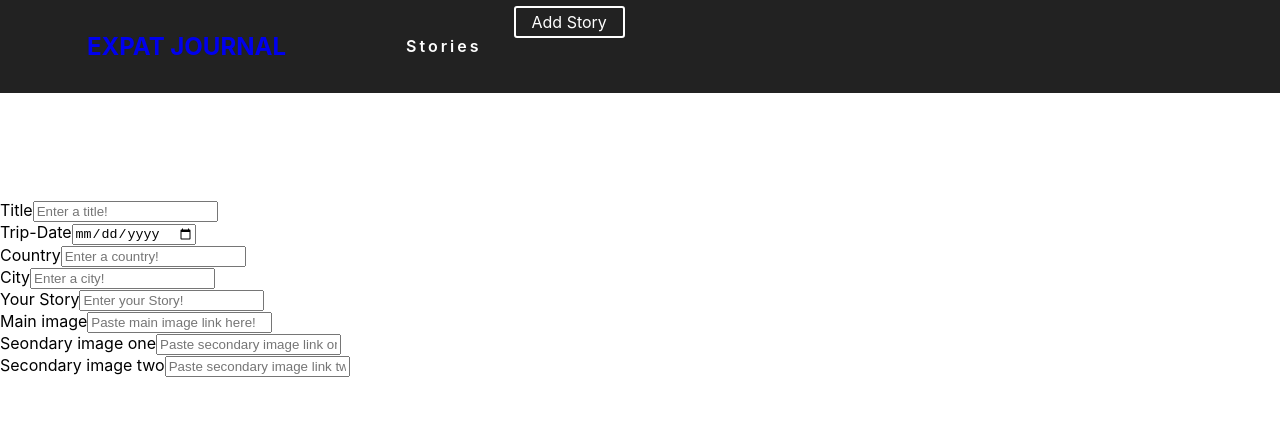
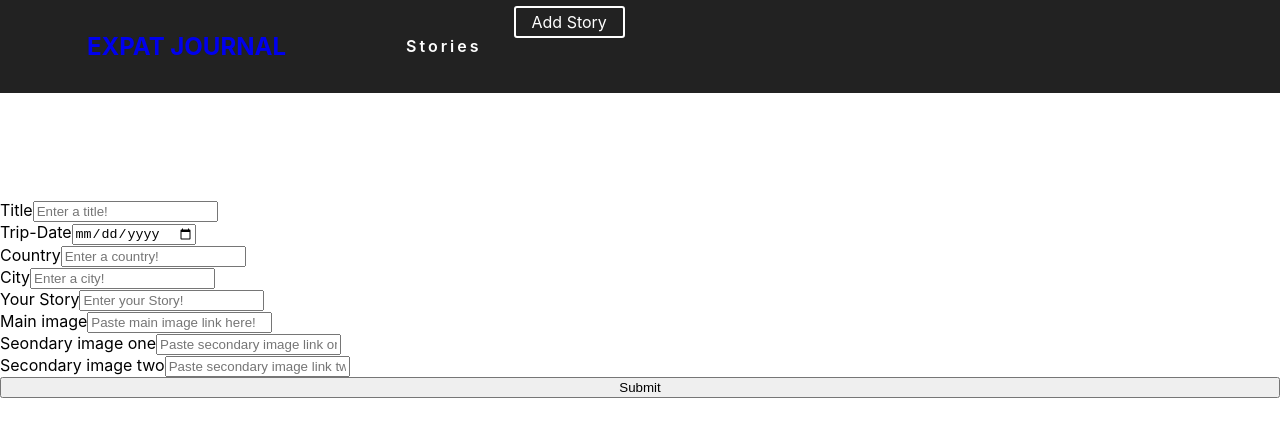
Before and after one commit to Expat-Journal-App/Front-end, a React (Create React App) app: page /stories/add in a window 1280 px wide. Shown: the top 436 px of the page. Built offline with nearby package versions, Linux system fonts and the light colour scheme; the HTML template or start-up script is replaced by a standard one.

Commit message:
added submit button

```diff
--- a/src/components/createNewStory.js
+++ b/src/components/createNewStory.js
@@ -47,6 +47,7 @@ function CreateNewStory() {
             <Field type='text' name='imageSec2' placeholder='Paste secondary image link two here!' />
           </label>
 
+        <input type='submit' />
 
       </Form>
     </div>
@@ -83,7 +84,7 @@ const formikCreateNewStory = withFormik ({
         console.log(values);
         console.log(tools);
 
-        //AXIOS CALL WILL GO HERE
+        //AXIOS CALL HERE
 
     }
 })(CreateNewStory)
```
